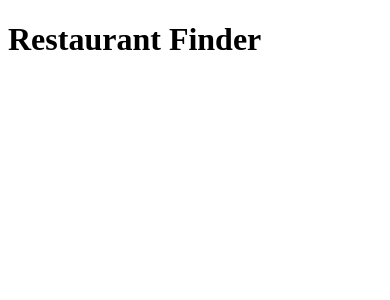
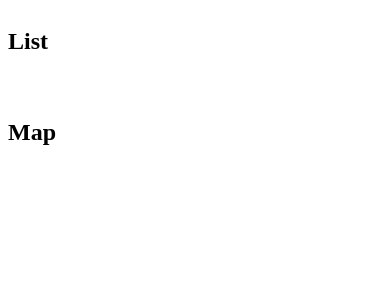
Before and after one commit to crisiscoding/restaurant-finder, a React (Create React App) app: page / in a window 390 px wide. Shown: the top 300 px of the page. Built offline with nearby package versions, Linux system fonts and the light colour scheme.

Commit message:
add grid and dummy comps with screen breakpoints

```diff
--- a/src/App.js
+++ b/src/App.js
@@ -1,4 +1,5 @@
 import React from "react";
+import { CssBaseline, Grid } from "@material-ui/core";
 import Header from "./components/Header/Header";
 import List from "./components/List/List";
 import Map from "./components/Map/Map";
@@ -6,7 +7,16 @@
 function App() {
   return (
     <div className="App">
-      <h1>Restaurant Finder</h1>
+      <Header />
+      <Grid container spacing={3} style={{ width: "100%" }}>
+        <Grid item xs={12} md={4}>
+          <List />
+        </Grid>
+        {/* Map is larger than list so needs to take less space on mobile i.e 8/12 spaces  */}
+        <Grid item xs={12} md={8}>
+          <Map />
+        </Grid>
+      </Grid>
     </div>
   );
 }
```
